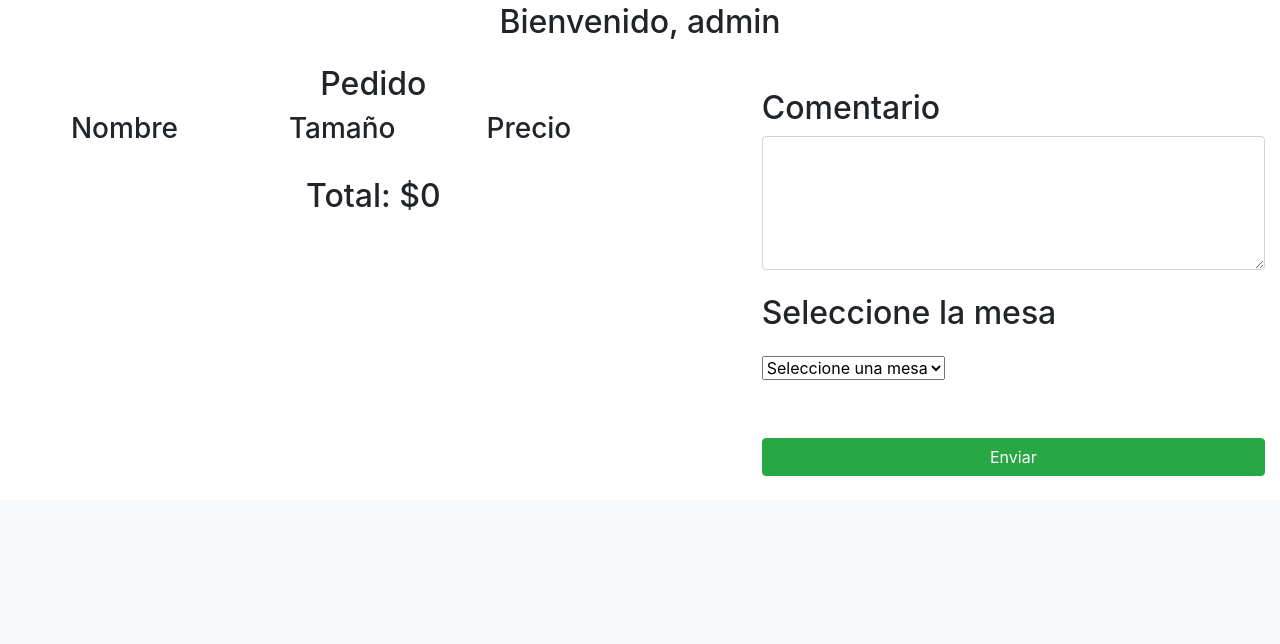
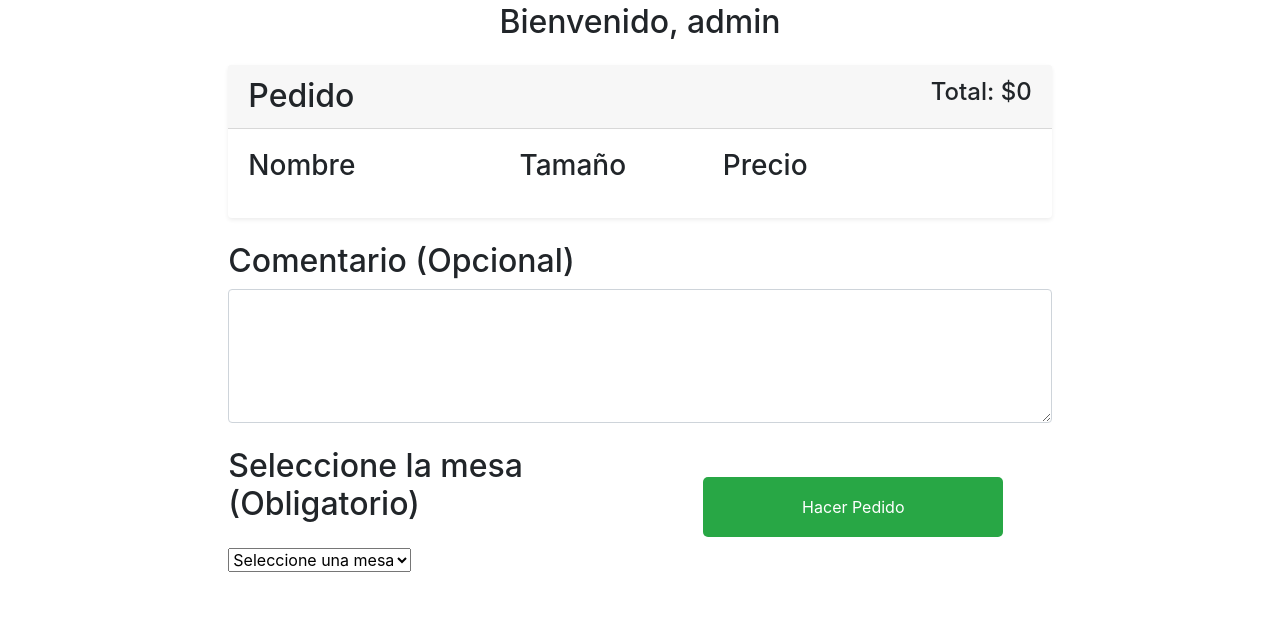
Before and after one commit to AnaPaulaMach/barLAE, a Django app: page /food/pedido/ in a window 1280 px wide. Shown: the part 361-1005 px from the top of the page. Before the commit the page ends 837 px from the top, so only its background shows below. Run offline with Django 4.2, Linux system fonts and the light colour scheme; a user stored in the database is signed in.

Commit message:
Presentacion v1

```diff
--- a/food/static/food/css/style.css
+++ b/food/static/food/css/style.css
@@ -199,6 +199,7 @@ li{
     margin-top: 4px; /* Add a 5px margin from the top */
 }
 
+
 .act-boton {
     width: 100%;
     margin-top: 30px;
@@ -225,12 +226,12 @@ li{
     color: white;
 }
 
-/* Añadir esto a tu archivo CSS */
+
 
 #pedido-items .item-row {
     display: flex;
     align-items: center;
-    margin-bottom: 10px;
+    margin-bottom: 200px; /* Increase spacing */
 }
 
 #pedido-items .item-name {
@@ -265,6 +266,8 @@ li{
     display: flex;
     align-items: center;
     justify-content: space-between;
+    margin: 10px 0; /* Add margin top and bottom */
+    margin-top: 20px; /* Additional space below each item */
 }
 
 #pedido-items .pedido-item > div {
@@ -274,3 +277,53 @@ li{
 #pedido-items .pedido-item .remove-btn {
     flex: 0 0 auto;
 }
+
+
+
+ .btn-danger2 {
+    /* Add your desired styles here */
+    background-color: #d9534f; /* Example: Reddish color */
+    color: white;
+    border: none;
+    border-radius: 5px;
+    padding: 2px 10px;
+    cursor: pointer; /* Indicate clickable behavior */
+    height: 30px;
+    width: auto;
+    display: flex; /* Enable flexbox */
+    flex-direction: column; /* Align vertically */
+    align-items: center; /* Align to start (left) */
+    margin-bottom: -3px; /* Reduce el margen inferior */
+}
+
+.pedido-item:first-child .btn-danger2 {
+    margin-top: 41px; /* Añade margen superior al primer botón */
+}
+
+
+.btn-successP.custom-btn {
+    width: 300px; /* Adjust width as desired */
+    height: 60px; /* Adjust height as desired */
+    background-color: #28a745; /* Bootstrap's green color */
+    color: white;
+    border: none;
+    border-radius: 5px;
+    font-size: 16px; /* Adjust font size if needed */
+    margin: 30px auto; /* Center the button horizontally */
+    cursor: pointer; /* Indicate clickable behavior */
+      /* Other styles... */
+      display: inline-block; /* Display as inline-block */
+      align-items: center; /* Not necessary here (for vertical alignment) */
+      /* Other styles... */
+  }
+
+  .error-container {
+    display: none;
+    padding: 15px;
+    margin-bottom: 20px;
+    border: 1px solid transparent;
+    border-radius: .25rem;
+    color: #721c24;
+    background-color: #f8d7da;
+    border-color: #f5c6cb;
+}
--- a/food/static/food/js/carrito.js
+++ b/food/static/food/js/carrito.js
@@ -1,13 +1,12 @@
 var nombre = document.querySelector("#nombre");
 var tamaño = document.querySelector("#tamaño");
 var precio = document.querySelector("#precio");
-var cuenta = document.querySelector("#total"); //Pq ya existe otra llamada total en shoppingcart
-var rm = document.querySelector("#rm"); // remove buttons
-
+var cuenta = document.querySelector("#total");
+var rm = document.querySelector("#rm");
 
 function shoppingCart() {
-    var pedidos = JSON.parse(localStorage.getItem('pedidos'));
-    var total = localStorage.getItem('total');
+    var pedidos = JSON.parse(localStorage.getItem('pedidos')) || [];
+    var total = localStorage.getItem('total') || 0;
     var carritoSize = pedidos.length;
 
     nombre.innerHTML = '<h3>Nombre</h3>';
@@ -15,28 +14,17 @@ function shoppingCart() {
     precio.innerHTML = '<h3>Precio</h3>';
     rm.innerHTML = '';
 
+    for (let i = 0; i < carritoSize; i++) {
+        var itemContainer = document.createElement('div');
+        itemContainer.classList.add('pedido-item');
 
-    for (let i = 0; i < carritoSize; i++) {
-        // Create a container for each item with name and remove button
-    var itemContainer = document.createElement('div');
-    itemContainer.classList.add('pedido-item');  // Add a class for styling
+        var removeButton = document.createElement('button');
+        removeButton.classList.add('btn', 'btn-danger2');
+        removeButton.textContent = 'X';
+        removeButton.onclick = function() { removeItem(i); };
 
-    var removeButton = document.createElement('button');
-    removeButton.classList.add('btn-danger');
-    removeButton.textContent = 'X';
-    removeButton.onclick = function() { removeItem(i); };  // Set onclick function
-
-    var itemName = document.createElement('h4');
-    itemName.textContent = pedidos[i][0];
-
-    // Ensure button and name are aligned vertically
-    itemContainer.style.display = 'flex';  // Use flexbox for alignment
-    itemContainer.style.alignItems = 'center';  // Center items vertically
-
-    itemContainer.appendChild(removeButton);
-    itemContainer.appendChild(itemName);
-
-    rm.appendChild(itemContainer); // Append the container to rm
+        itemContainer.appendChild(removeButton);
+        rm.appendChild(itemContainer);
 
         nombre.innerHTML += '<h4>' + pedidos[i][0] + '</h4>';
         tamaño.innerHTML += '<h4>' + pedidos[i][1] + '</h4>';
@@ -47,47 +35,60 @@ function shoppingCart() {
 
 shoppingCart();
 
-function removeItem(n){
-    //get para obtener valores
-    var pedidos = JSON.parse(localStorage.getItem('pedidos'));
-    var total = localStorage.getItem('total');
+function removeItem(n) {
+    var pedidos = JSON.parse(localStorage.getItem('pedidos')) || [];
+    var total = localStorage.getItem('total') || 0;
 
     pedidos[n][2] = pedidos[n][2].replace(',', '.');
     total = Number(total) - Number(pedidos[n][2]);
-    pedidos.splice(n,1); // 1 el numero de items que queremos remover
-    //Updating number of items in shopping Cart
+    pedidos.splice(n, 1);
+
     var carrito = document.querySelector("#carrito");
-    carrito.innerHTML = pedidos.length; //El numero de items
+    carrito.innerHTML = pedidos.length;
 
-    //set para guardar valores
     localStorage.setItem('pedidos', JSON.stringify(pedidos));
     localStorage.setItem('total', total);
 
     shoppingCart();
 }
 
-//Ajax
-
 var note = document.querySelector('#Comentario');
 
-function pedido(){
+function pedido() {
     var msg = note.value;
-    var mesaNum = document.getElementById('mesa-input').value; // Obtener el número de mesa seleccionado
+    var mesaNum = document.getElementById('mesa-input').value;
+    var total = parseFloat(localStorage.getItem('total')) || 0;
+
+    var errorContainer = document.querySelector('.error-container');
+    errorContainer.style.display = 'none';  // Ocultar cualquier alerta previa
+
+    if (!mesaNum) {
+        errorContainer.innerHTML = 'Por favor seleccione una mesa.';
+        errorContainer.style.display = 'block';
+        return;
+    }
+
+    if (total === 0) {
+        errorContainer.innerHTML = 'No se puede realizar un pedido con un total de 0.00.';
+        errorContainer.style.display = 'block';
+        return;
+    }
+
     var pedidos = localStorage.getItem('pedidos');
-    var total = localStorage.getItem('total');
 
     var ur = "/food/pedido/";
-    var pedidoData = {};
-    pedidoData['pedidos'] = pedidos;
-    pedidoData['note'] = msg;
-    pedidoData['cuenta'] = total;
-    pedidoData['mesa'] = mesaNum; // Agregar el número de mesa al objeto de datos del pedido
+    var pedidoData = {
+        'pedidos': pedidos,
+        'note': msg,
+        'cuenta': total,
+        'mesa': mesaNum
+    };
 
     $.ajax({
         url: ur,
         type: "POST",
         data: pedidoData,
-        success: function(data){
+        success: function(data) {
             window.location.replace('/food/exito/');
             localStorage.setItem('pedidos', JSON.stringify([]));
             localStorage.setItem('total', 0);
--- a/food/templates/food/base.html
+++ b/food/templates/food/base.html
@@ -47,7 +47,7 @@
         <ul class="navbar-nav ml-auto"> <!-- margin left que es una boostrap class para poner el carrito a la derecha -->
           {% if user.is_authenticated %} <!-- si inicio sesion -->
           <li class="nav-item mt-2">
-            <h5 class="text-light pt-3 pr-4">Bienvenido {{ user.username }}</h5>
+            <h5 class="text-light pt-3 pr-4">{{ user.username }}</h5>
           </li>
           {% endif %}
           <li class="nav-item mt-2">
--- a/food/templates/food/pedido.html
+++ b/food/templates/food/pedido.html
@@ -4,13 +4,20 @@
 
 {% load static %}
 
-{% block content %} <div class="container-fluid my-4">
+{% block content %}
+<div class="container-fluid my-4">
+    <div class="row justify-content-center">
+        <div class="col-md-8">
             {% if user.is_authenticated %}
                 <h2 class="text-center mb-4">Bienvenido, {{ user.username }}</h2>
             {% endif %}
-    <div class="row">
-        <div class="col-md-7 text-center">
-            <h2>Pedido</h2>
+
+            <div class="card shadow-sm">
+                <div class="card-header d-flex justify-content-between align-items-center">
+                    <h2 class="mb-0">Pedido</h2>
+                    <h4 id="total" class="ml-auto">Total: $0.00</h4>
+                </div>
+                <div class="card-body">
                     <div class="row font-weight-bold mb-2">
                         <div class="col-4" id="nombre">
                             <h4>Nombre</h4>
@@ -21,29 +28,38 @@
                         <div class="col-3" id="precio">
                             <h4>Precio</h4>
                         </div>
-                <div class="col-2" id="rm">
+                        <div class="col-2" id="rm"></div>
+                    </div>
+                    <div id="pedido-items"></div>
                 </div>
             </div>
-            <div id="pedido-items">
+
+            <div class="row mt-4">
+                <div class="col-md-12">
+                    <h2>Comentario (Opcional)</h2>
+                    <textarea name="Comentario" id="Comentario" cols="40" rows="5" class="form-control mb-4"></textarea>
                 </div>
-            <h2 id="total" class="mt-4">Total:</h2>
             </div>
-        <div class="col-md-5 mt-4">
-            <h2>Comentario</h2>
-            <textarea name="Comentario" id="Comentario" cols="40" rows="5" class="form-control mb-4"></textarea>
+
+            <div class="alert alert-danger error-container mt-3" style="display: none;"></div>  <!-- Alerta de error -->
+
             {% if user.is_authenticated %}
-                <div class="mb-4">
-                    <h2 class="mb-4">Seleccione la mesa</h2>
-                    <select id="mesa-input" name="mesa" class="form-select mb-4">
+                <div class="row mb-4">
+                    <div class="col-md-6">
+                        <h2 class="mb-4">Seleccione la mesa (Obligatorio)</h2>
+                        <select id="mesa-input" name="mesa" class="form-select mb-4" required>
                             <option value="">Seleccione una mesa</option>
                             {% for mesa_num in mesas %}
                                 <option value="{{ mesa_num }}">{{ mesa_num }}</option>
                             {% endfor %}
                         </select>
                     </div>
-                <button type="submit" class="btn btn-success w-100" onclick="pedido()">Enviar</button>
+                    <div class="col-md-6 d-flex justify-content-end">
+                        <button type="submit" class="btn btn-successP custom-btn" onclick="pedido()">Hacer Pedido</button>
+                    </div>
+                </div>
             {% else %}
-                <div class="mt-4 text-center">
+                <div class="text-center mt-4">
                     <a href="{% url 'food:login' %}" class="btn btn-primary">Ingresar</a>
                 </div>
             {% endif %}
--- a/food/views.py
+++ b/food/views.py
@@ -52,26 +52,29 @@ def bebidas(request):
     return render(request, 'food/bebidas.html', ctx)
 
 
+
 @csrf_exempt
 def pedido(request):
     request.session.set_expiry(0)
-    if request.headers.get('X-Requested-With') == 'XMLHttpRequest': #is_ajax ya no se usa
+    if request.headers.get('X-Requested-With') == 'XMLHttpRequest': # is_ajax ya no se usa
         request.session['note'] = request.POST.get('note')  # note es el comentario
         request.session['pedido'] = request.POST.get('pedidos')
         pedidos = json.loads(request.session['pedido'])
         request.session['cuenta'] = request.POST.get('cuenta')
+        mesa = request.POST.get('mesa')  # Obtener el número de mesa
 
         randomNum = randomOrderNumber(6)
-
         while Pedido.objects.filter(numero=randomNum).count() > 0:
             randomNum = randomOrderNumber(6)
 
         if request.user.is_authenticated:
-            pedido = Pedido(cliente=request.user,
-                            numero=randomOrderNumber(6),
-                            cuenta=float(request.session['cuenta']),
-                            note=request.session['note'] )
-
+            pedido = Pedido(
+                cliente=request.user,
+                numero=randomNum,
+                cuenta=float(request.session['cuenta']),
+                note=request.session['note'],
+                mesa=mesa  # Guardar el número de mesa
+            )
             pedido.save()
             request.session['pedidoNum'] = pedido.numero
             for articulo in pedidos:
@@ -84,17 +87,15 @@ def pedido(request):
                         precio=precio,
                         size=articulo[1],
                     )
-                    print("Procesando artículo:", articulo)
-                    print("Precio del artículo:", item.precio)
                     item.save()
-                    print("Artículo guardado:", item)
                 except ValueError as e:
                     print(f"Error al convertir el precio de '{articulo[2]}': {e}")
 
+    mesas = list(range(1, 31))  # Lista de numeros de mesa
+    ctx = {'active_link': 'pedido', 'mesas': mesas}
+    return render(request, 'food/pedido.html', ctx)
 
-    mesas = list(range(1, 31))  # Lista de numeros de mesa
-    ctx = {'active_link':'pedido', 'mesas': mesas}
-    return render(request, 'food/pedido.html', ctx)
+
 
 #session para guardar info que son similares a local storage
 # son diccionarios , tienen expire time
```
Also changed, not shown: db.sqlite3. Lines whose indentation alone changed are shown as unchanged.
